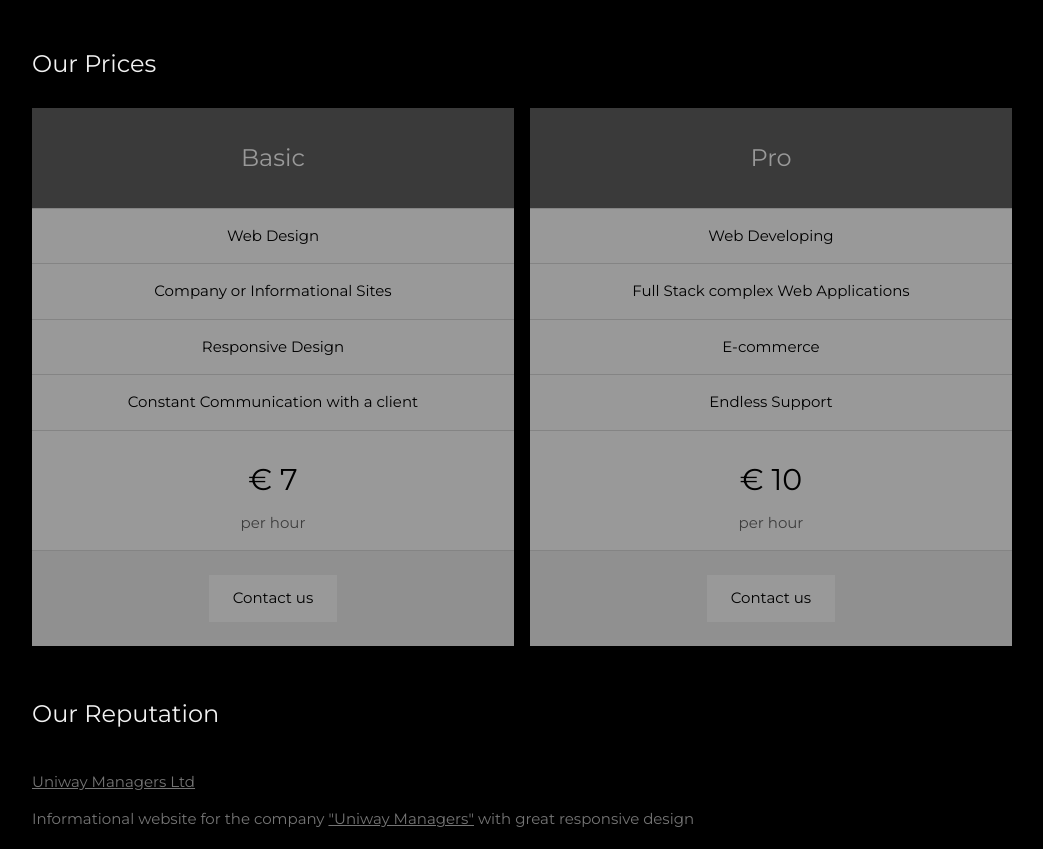
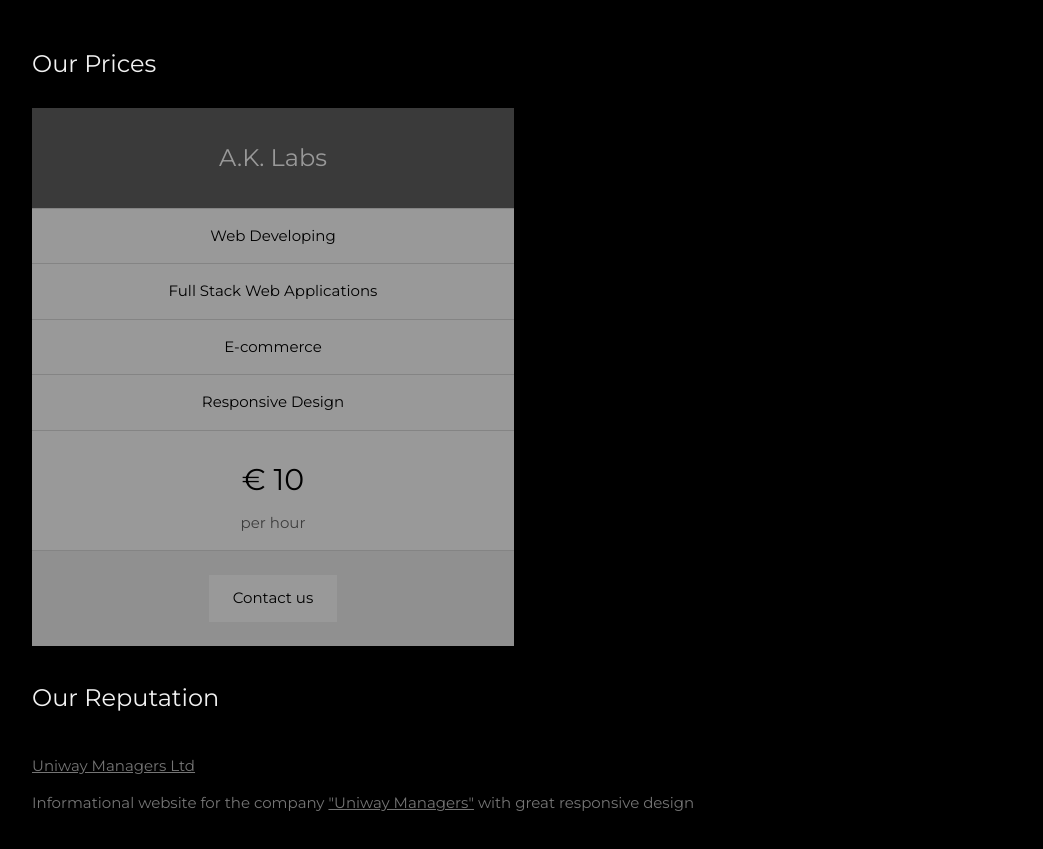
Before and after one commit to Ak1r/aklabs, a plain HTML site: page index.html in a window 1280 px wide. Shown: the part 1735-2584 px from the top of the page, without its empty margins (178-1221 px from the left). Drawn offline with nearby package versions, Linux system fonts and the light colour scheme.

Commit message:
Update index.html

```diff
--- a/index.html
+++ b/index.html
@@ -124,30 +124,15 @@ body, h1,h2,h3,h4,h5,h6 {font-family: "Montserrat", sans-serif}
     <!-- Grid for pricing tables -->
     <h3 class="w3-padding-16 w3-text-light-grey">Our Prices</h3>
     <div class="w3-row-padding" style="margin:0 -16px">
-      <div class="w3-half w3-margin-bottom">
-        <ul class="w3-ul w3-white w3-center w3-opacity w3-hover-opacity-off">
-          <li class="w3-dark-grey w3-xlarge w3-padding-32">Basic</li>
-          <li class="w3-padding-16">Web Design</li>
-          <li class="w3-padding-16">Company or Informational Sites</li>
-          <li class="w3-padding-16">Responsive Design</li>
-          <li class="w3-padding-16">Constant Communication with a client</li>
-          <li class="w3-padding-16">
-            <h2>€ 7</h2>
-            <span class="w3-opacity">per hour</span>
-          </li>
-          <li class="w3-light-grey w3-padding-24">
-            <a href="#contact" class="w3-button w3-white w3-padding-large w3-hover-black">Contact us</a>
-          </li>
-        </ul>
-      </div>
+
 
       <div class="w3-half">
         <ul class="w3-ul w3-white w3-center w3-opacity w3-hover-opacity-off">
-          <li class="w3-dark-grey w3-xlarge w3-padding-32">Pro</li>
+          <li class="w3-dark-grey w3-xlarge w3-padding-32">A.K. Labs</li>
           <li class="w3-padding-16">Web Developing</li>
-          <li class="w3-padding-16">Full Stack complex Web Applications</li>
+          <li class="w3-padding-16">Full Stack Web Applications</li>
           <li class="w3-padding-16">E-commerce</li>
-          <li class="w3-padding-16">Endless Support</li>
+          <li class="w3-padding-16">Responsive Design</li>
           <li class="w3-padding-16">
             <h2>€ 10</h2>
             <span class="w3-opacity">per hour</span>
```
